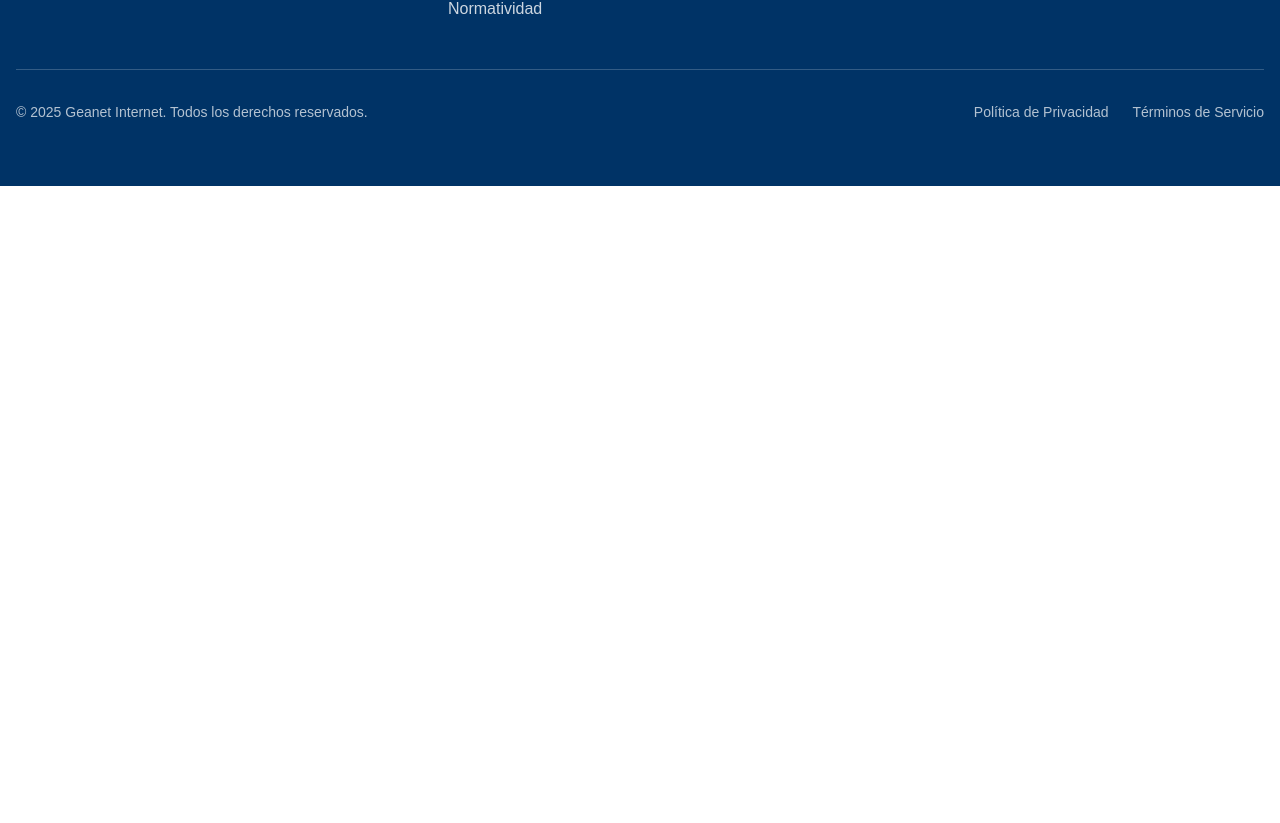
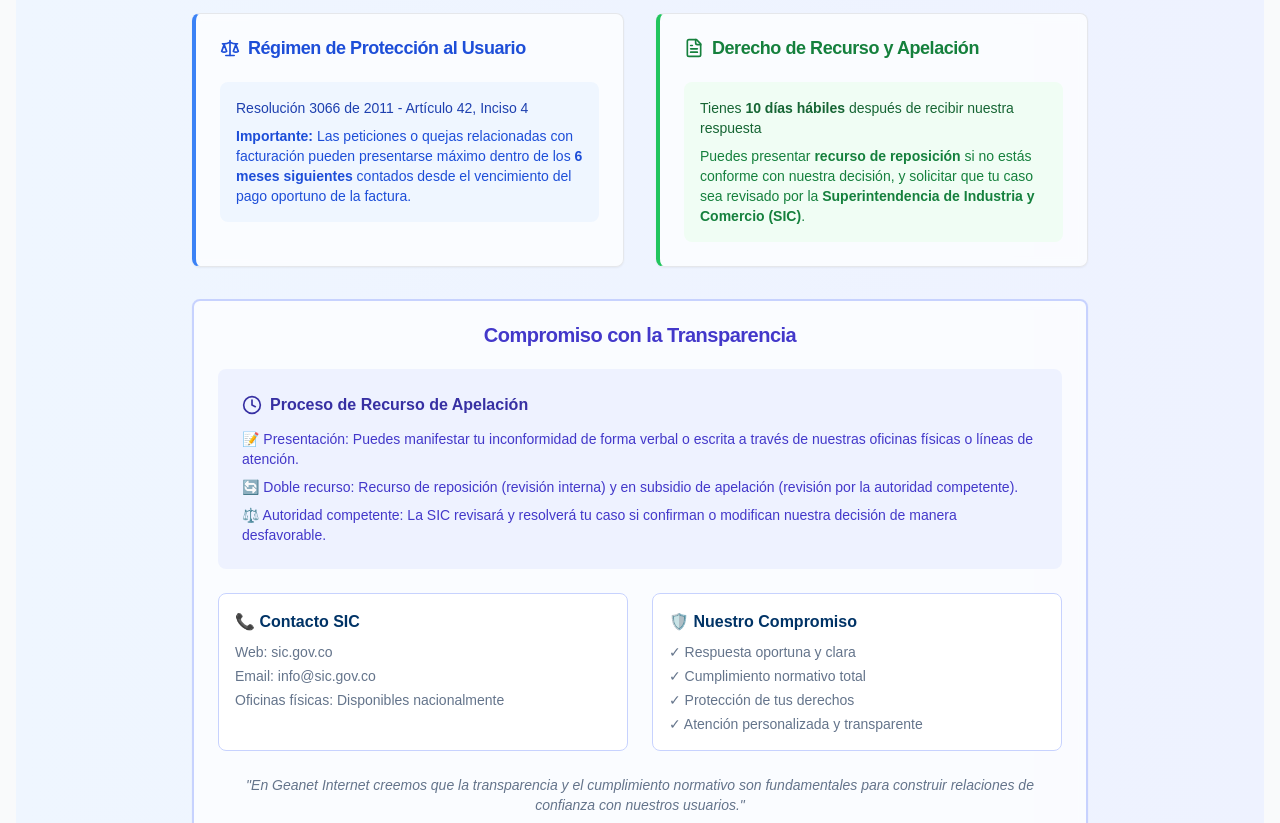
Before and after one commit to NoxAI-co/Geanet-Site, a Next.js app: page /pqrs in a window 1280 px wide. Shown: the part 1957-2780 px from the top of the page. Before the commit the page ends 2143 px from the top, so only its background shows below. Built offline with nearby package versions, Linux system fonts and the light colour scheme.

Commit message:
feat: agregar marco legal y regulatorio completo a seccion PQRS con diseño profesional

```diff
--- a/src/components/sections/PQRSForm.jsx
+++ b/src/components/sections/PQRSForm.jsx
@@ -398,6 +398,130 @@ const PQRSForm = () => {
 
         </div>
 
+        {/* Información Legal y Marco Normativo */}
+        <div className="mt-16 bg-gradient-to-r from-blue-50 to-indigo-50 rounded-xl p-8">
+          <div className="max-w-4xl mx-auto">
+            <div className="text-center mb-8">
+              <Badge className="bg-blue-600 text-white mb-4">⚖️ Marco Legal y Regulatorio</Badge>
+              <h2 className="text-3xl font-bold text-primary mb-4">
+                Tus Derechos y Garantías
+              </h2>
+              <p className="text-lg text-muted-foreground">
+                En {COMPANY_INFO.name} respetamos y cumplimos con toda la normatividad vigente para proteger tus derechos como usuario.
+              </p>
+            </div>
+
+            <div className="grid md:grid-cols-2 gap-8">
+
+              {/* Régimen de Protección */}
+              <Card className="border-l-4 border-l-blue-500 bg-white/70 backdrop-blur-sm">
+                <CardHeader>
+                  <CardTitle className="flex items-center gap-2 text-lg text-blue-700">
+                    <Scale className="w-5 h-5" />
+                    Régimen de Protección al Usuario
+                  </CardTitle>
+                </CardHeader>
+                <CardContent className="space-y-4">
+                  <div className="bg-blue-50 p-4 rounded-lg">
+                    <p className="text-sm font-medium text-blue-800 mb-2">
+                      Resolución 3066 de 2011 - Artículo 42, Inciso 4
+                    </p>
+                    <p className="text-sm text-blue-700">
+                      <span className="font-semibold">Importante:</span> Las peticiones o quejas relacionadas con facturación
+                      pueden presentarse máximo dentro de los <span className="font-bold">6 meses siguientes</span> contados
+                      desde el vencimiento del pago oportuno de la factura.
+                    </p>
+                  </div>
+                </CardContent>
+              </Card>
+
+              {/* Derecho de Apelación */}
+              <Card className="border-l-4 border-l-green-500 bg-white/70 backdrop-blur-sm">
+                <CardHeader>
+                  <CardTitle className="flex items-center gap-2 text-lg text-green-700">
+                    <FileText className="w-5 h-5" />
+                    Derecho de Recurso y Apelación
+                  </CardTitle>
+                </CardHeader>
+                <CardContent className="space-y-4">
+                  <div className="bg-green-50 p-4 rounded-lg">
+                    <p className="text-sm font-medium text-green-800 mb-2">
+                      Tienes <span className="font-bold">10 días hábiles</span> después de recibir nuestra respuesta
+                    </p>
+                    <p className="text-sm text-green-700">
+                      Puedes presentar <span className="font-semibold">recurso de reposición</span> si no estás conforme
+                      con nuestra decisión, y solicitar que tu caso sea revisado por la
+                      <span className="font-bold"> Superintendencia de Industria y Comercio (SIC)</span>.
+                    </p>
+                  </div>
+                </CardContent>
+              </Card>
+
+            </div>
+
+            {/* Información detallada */}
+            <Card className="mt-8 bg-white/70 backdrop-blur-sm border-2 border-indigo-200">
+              <CardHeader>
+                <CardTitle className="text-xl text-center text-indigo-700">
+                  Compromiso con la Transparencia
+                </CardTitle>
+              </CardHeader>
+              <CardContent className="space-y-6">
+
+                <div className="bg-indigo-50 p-6 rounded-lg">
+                  <h3 className="font-semibold text-indigo-800 mb-3 flex items-center gap-2">
+                    <Clock className="w-5 h-5" />
+                    Proceso de Recurso de Apelación
+                  </h3>
+                  <div className="text-sm text-indigo-700 space-y-2">
+                    <p>
+                      <span className="font-medium">📝 Presentación:</span> Puedes manifestar tu inconformidad de forma verbal o escrita
+                      a través de nuestras oficinas físicas o líneas de atención.
+                    </p>
+                    <p>
+                      <span className="font-medium">🔄 Doble recurso:</span> Recurso de reposición (revisión interna) y en subsidio
+                      de apelación (revisión por la autoridad competente).
+                    </p>
+                    <p>
+                      <span className="font-medium">⚖️ Autoridad competente:</span> La SIC revisará y resolverá tu caso si confirman
+                      o modifican nuestra decisión de manera desfavorable.
+                    </p>
+                  </div>
+                </div>
+
+                <div className="grid md:grid-cols-2 gap-6">
+                  <div className="bg-white p-4 rounded-lg border border-indigo-200">
+                    <h4 className="font-semibold text-primary mb-2">📞 Contacto SIC</h4>
+                    <div className="text-sm text-muted-foreground space-y-1">
+                      <p><span className="font-medium">Web:</span> sic.gov.co</p>
+                      <p><span className="font-medium">Email:</span> info@sic.gov.co</p>
+                      <p><span className="font-medium">Oficinas físicas:</span> Disponibles nacionalmente</p>
+                    </div>
+                  </div>
+
+                  <div className="bg-white p-4 rounded-lg border border-indigo-200">
+                    <h4 className="font-semibold text-primary mb-2">🛡️ Nuestro Compromiso</h4>
+                    <div className="text-sm text-muted-foreground space-y-1">
+                      <p>✓ Respuesta oportuna y clara</p>
+                      <p>✓ Cumplimiento normativo total</p>
+                      <p>✓ Protección de tus derechos</p>
+                      <p>✓ Atención personalizada y transparente</p>
+                    </div>
+                  </div>
+                </div>
+
+                <div className="text-center">
+                  <p className="text-sm text-muted-foreground italic">
+                    "En {COMPANY_INFO.name} creemos que la transparencia y el cumplimiento normativo
+                    son fundamentales para construir relaciones de confianza con nuestros usuarios."
+                  </p>
+                </div>
+
+              </CardContent>
+            </Card>
+          </div>
+        </div>
+
       </div>
     </div>
   );
```
